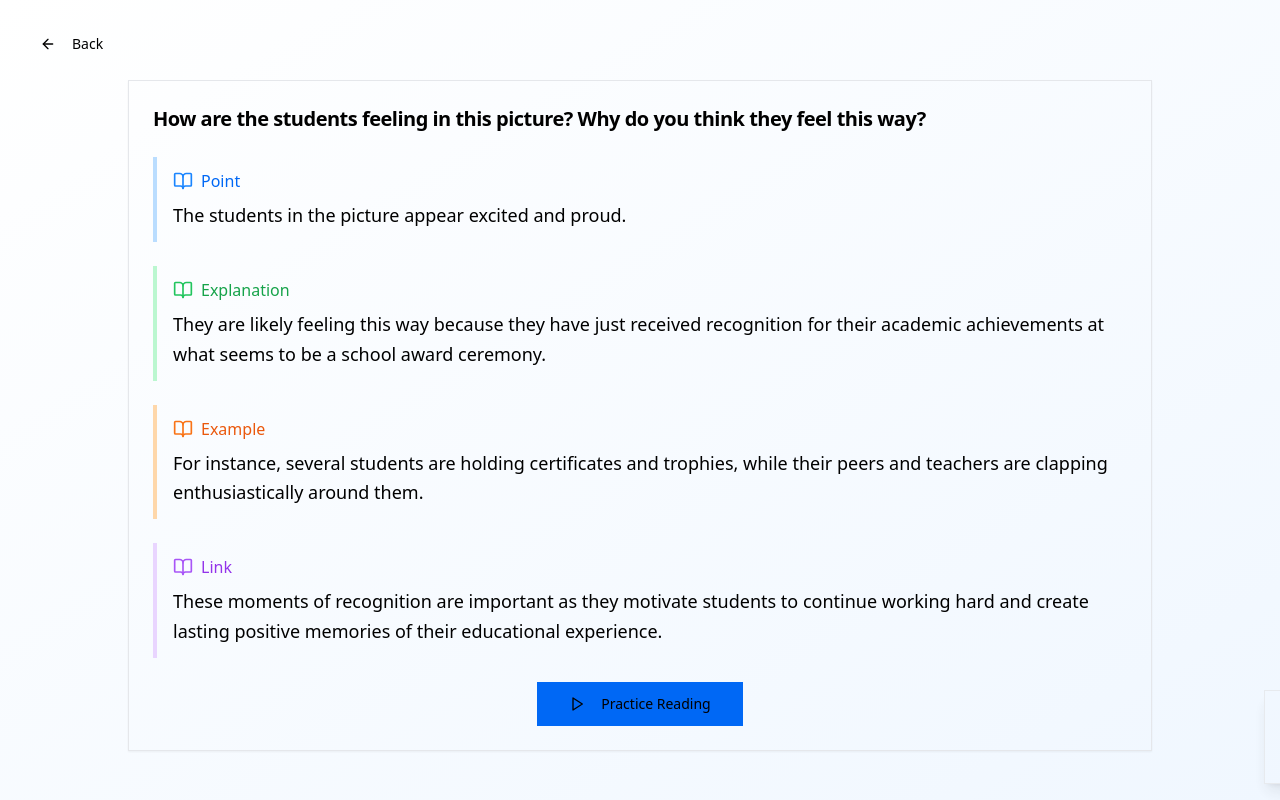
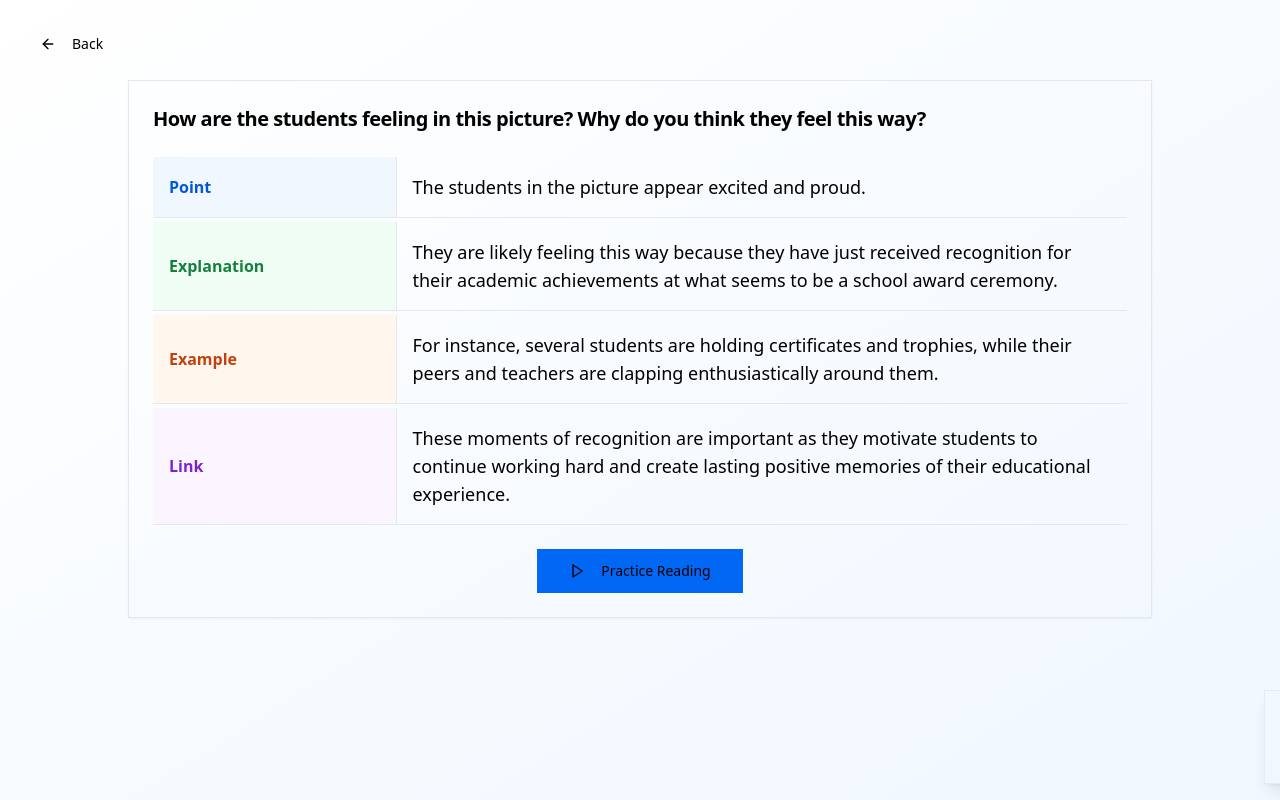
Before and after one commit to aitutor22/oralize-aid, a React (Vite) app: page /revise in a window 1280 px wide. Built offline with nearby package versions, Linux system fonts and the light colour scheme.

Commit message:
Refactor: Move section headers to the left
Move the section headers and icons to the left side in the practice mode.

```diff
--- a/src/pages/ReviseAnswer.tsx
+++ b/src/pages/ReviseAnswer.tsx
@@ -1,3 +1,4 @@
+
 import React, { useState, useEffect } from "react";
 import { useLocation, useNavigate, useParams } from "react-router-dom";
 import { Button } from "@/components/ui/button";
@@ -224,43 +225,44 @@ const ReviseAnswer = () => {
   const renderViewMode = () => {
     return (
       <div className="space-y-6">
-        <div className="flex flex-col space-y-6">
-          <div className={`border-l-4 border-blue-200 pl-4 py-3`}>
-            <h3 className="font-medium text-blue-600 mb-2 flex items-center">
-              <BookOpen className="h-5 w-5 mr-2 text-blue-500" />
-              Point
-            </h3>
-            <div className="text-lg leading-relaxed">
+        {/* Table-like layout with headers on the left */}
+        <div className="space-y-1">
+          {/* Point Section */}
+          <div className="flex border-b border-gray-200">
+            <div className="w-1/4 py-4 px-4 font-semibold bg-blue-50 border-r border-gray-200 flex items-center">
+              <span className="text-blue-700">Point</span>
+            </div>
+            <div className="w-3/4 p-4 text-lg">
               {mockAnswer.point}
             </div>
           </div>
 
-          <div className={`border-l-4 border-green-200 pl-4 py-3`}>
-            <h3 className="font-medium text-green-600 mb-2 flex items-center">
-              <BookOpen className="h-5 w-5 mr-2 text-green-500" />
-              Explanation
-            </h3>
-            <div className="text-lg leading-relaxed">
+          {/* Explanation Section */}
+          <div className="flex border-b border-gray-200">
+            <div className="w-1/4 py-4 px-4 font-semibold bg-green-50 border-r border-gray-200 flex items-center">
+              <span className="text-green-700">Explanation</span>
+            </div>
+            <div className="w-3/4 p-4 text-lg">
               {mockAnswer.explanation}
             </div>
           </div>
 
-          <div className={`border-l-4 border-orange-200 pl-4 py-3`}>
-            <h3 className="font-medium text-orange-600 mb-2 flex items-center">
-              <BookOpen className="h-5 w-5 mr-2 text-orange-500" />
-              Example
-            </h3>
-            <div className="text-lg leading-relaxed">
+          {/* Example Section */}
+          <div className="flex border-b border-gray-200">
+            <div className="w-1/4 py-4 px-4 font-semibold bg-orange-50 border-r border-gray-200 flex items-center">
+              <span className="text-orange-700">Example</span>
+            </div>
+            <div className="w-3/4 p-4 text-lg">
               {mockAnswer.example}
             </div>
           </div>
 
-          <div className={`border-l-4 border-purple-200 pl-4 py-3`}>
-            <h3 className="font-medium text-purple-600 mb-2 flex items-center">
-              <BookOpen className="h-5 w-5 mr-2 text-purple-500" />
-              Link
-            </h3>
-            <div className="text-lg leading-relaxed">
+          {/* Link Section */}
+          <div className="flex border-b border-gray-200">
+            <div className="w-1/4 py-4 px-4 font-semibold bg-purple-50 border-r border-gray-200 flex items-center">
+              <span className="text-purple-700">Link</span>
+            </div>
+            <div className="w-3/4 p-4 text-lg">
               {mockAnswer.link}
             </div>
           </div>
@@ -300,12 +302,14 @@ const ReviseAnswer = () => {
           ))}
         </div>
 
-        <div className={`border-l-4 border-${getSectionColor(currentSection)}-200 pl-4 py-3`}>
-          <h3 className={`font-medium text-${getSectionColor(currentSection)}-600 mb-2 flex items-center`}>
-            <BookOpen className={`h-5 w-5 mr-2 text-${getSectionColor(currentSection)}-500`} />
-            {getSectionTitle(currentSection)}
-          </h3>
-          <div className="text-lg leading-relaxed">
+        {/* Table-like layout for practice mode */}
+        <div className="flex border border-gray-200">
+          <div className={`w-1/4 py-4 px-4 font-semibold bg-${getSectionColor(currentSection)}-50 border-r border-gray-200 flex items-center`}>
+            <span className={`text-${getSectionColor(currentSection)}-700`}>
+              {getSectionTitle(currentSection)}
+            </span>
+          </div>
+          <div className="w-3/4 p-4 text-lg">
             {renderScoredContent(currentSection)}
           </div>
         </div>
```
